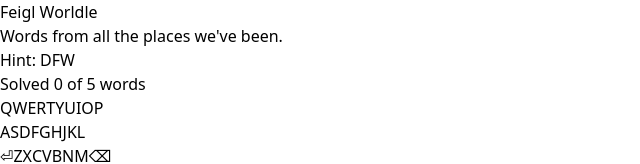
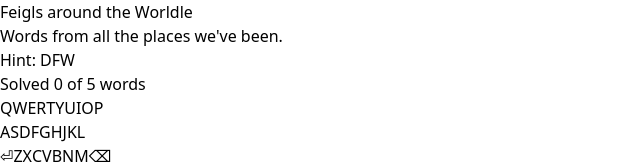
Before and after one commit to alexjfeigl/anniversary_game, a React (Vite) app: page / in a window 1280 px wide. Shown: the top 164 px of the page, without its empty margins (0-640 px from the left). Built offline with nearby package versions, Linux system fonts and the light colour scheme.

Commit message:
updated title

```diff
--- a/src/components/AnniversaryWordle.jsx
+++ b/src/components/AnniversaryWordle.jsx
@@ -138,8 +138,8 @@
 
   return (
     <div className="flex flex-col items-center p-4 max-w-lg mx-auto">
-      <h1 className="text-2xl font-bold mb-4">Feigl Worldle</h1>
-      <h2 className="text-2xl font-bold mb-4">Words from all the places we've been.</h2>
+      <h1 className="text-2xl font-bold mb-4">Feigls around the Worldle</h1>
+      <div className="mb-4">Words from all the places we've been.</div>
       <div className="mb-4">Hint: {currentHint}</div>
       <div className="mb-4 text-sm">
         Solved {solvedWords.size} of {words.length} words
```
